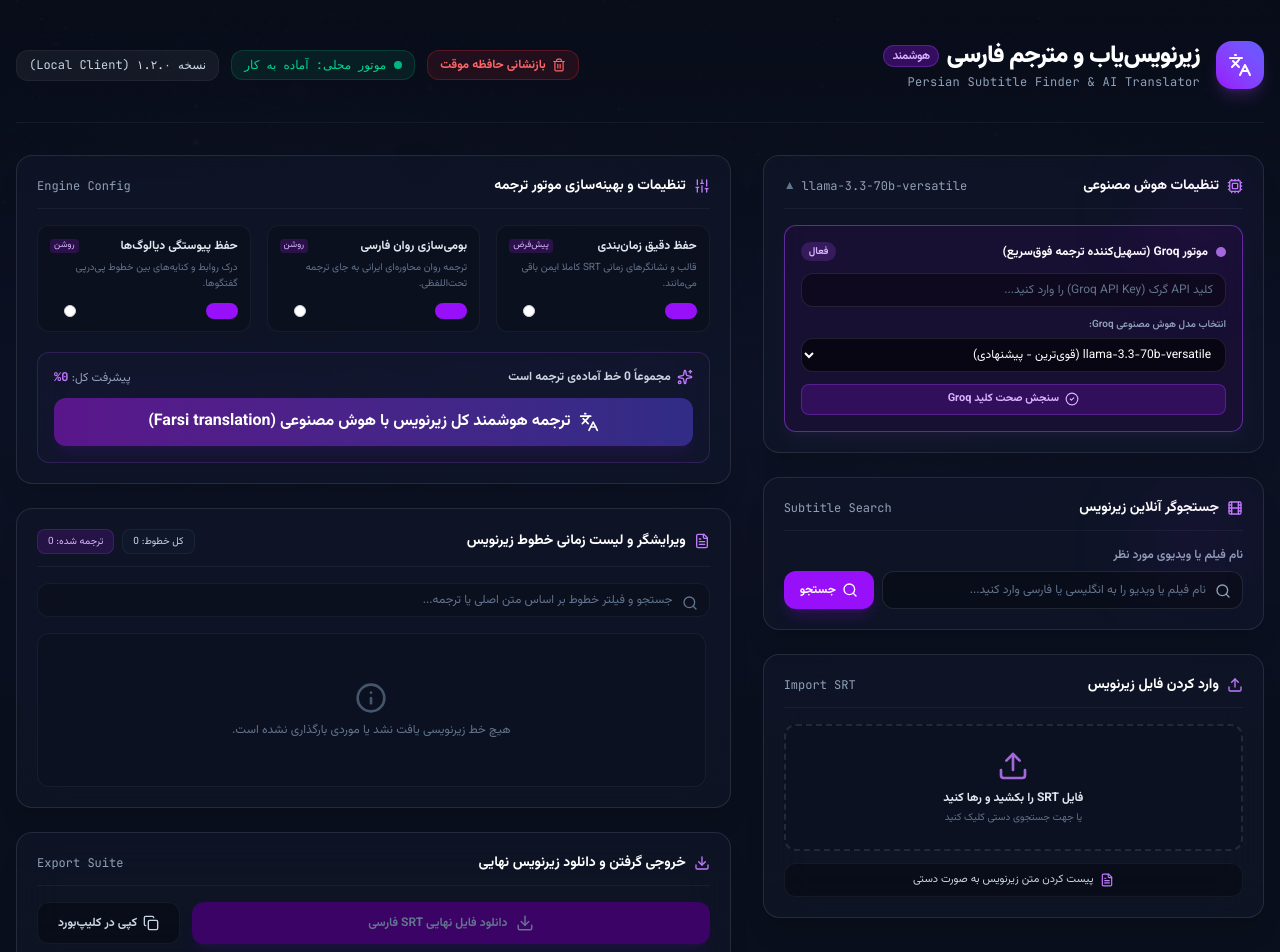
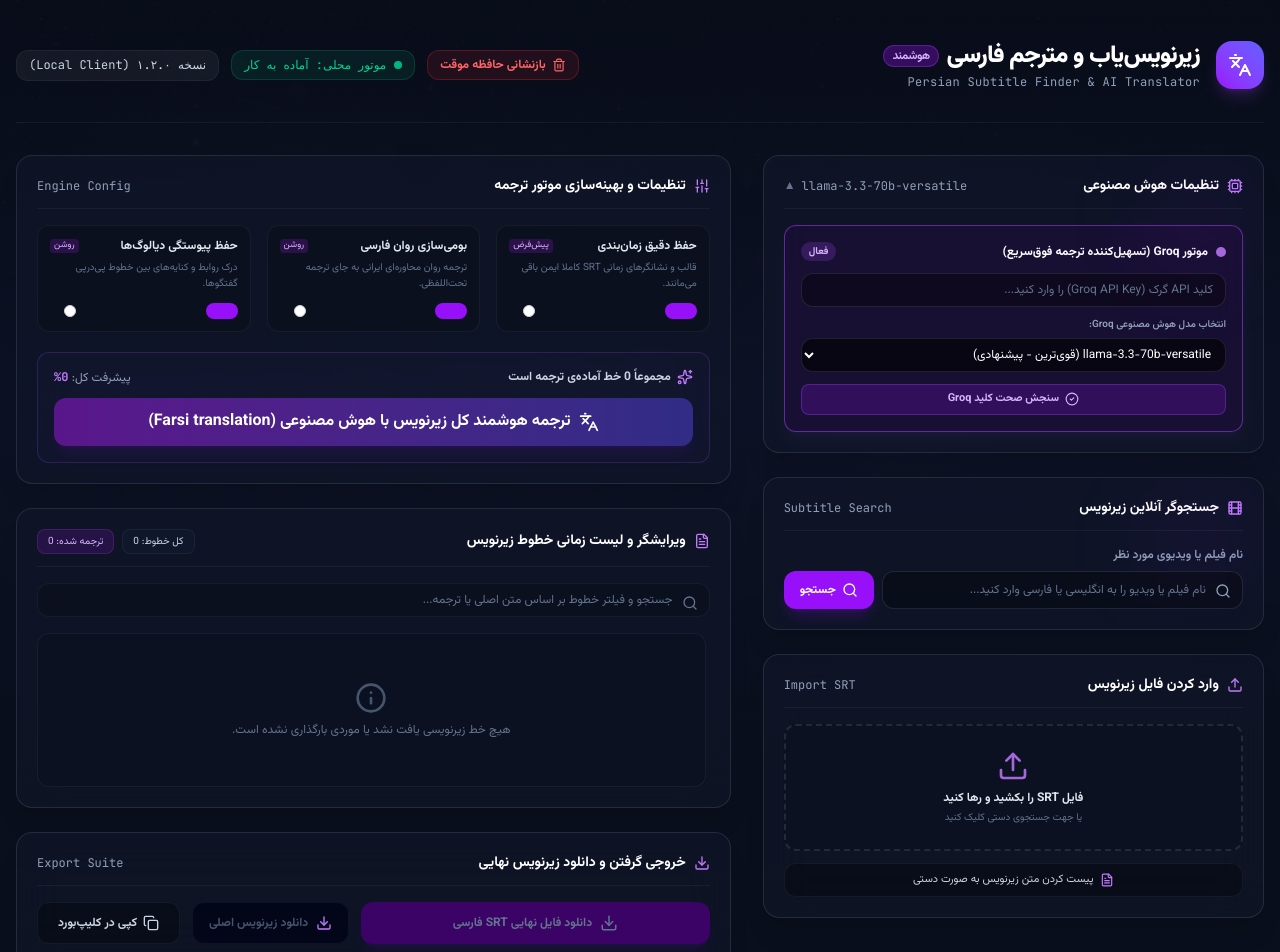
Before and after one commit to sakhrearasp-hash/Persian-Subtitle-finder-translate, a React (Vite) app: page / in a window 1280 px wide. Shown: the top 952 px of the page. Built offline with nearby package versions, Linux system fonts and the light colour scheme.

Commit message:
feat: optimize batch translation and add original SRT download
- Increase batch size to 35 for better translation context
- Add functionality to download the original subtitle file
- Update branding and documentation to reflect Groq-exclusive engine

```diff
--- a/server.ts
+++ b/server.ts
@@ -80,7 +80,7 @@ app.post("/api/search-subtitles", async (req, res) => {
     const apiKey = getGroqApiKey(customKey);
     const selectedModel = model || "llama-3.3-70b-versatile";
 
-    const prompt = `Generate 8 consecutive, iconic dialogue lines from the movie or video named "${movieName}".
+    const prompt = `Generate 35 consecutive, iconic dialogue lines from the movie or video named "${movieName}".
     Return them as a JSON object with a "lines" key containing an array of subtitle objects in the original language of the film.
     Each object inside the "lines" array must strictly have:
     - id (number, starting from 1)
@@ -137,8 +137,8 @@ app.post("/api/search-subtitles", async (req, res) => {
           fileName: `${movieName.replace(/[\s\W]+/g, ".")}.2024.HDRip.Alternative.srt`,
           language: "فرانسوی/دیگر (دوبله/اصلی)",
           languageCode: "fr",
-          linesCount: Math.min(5, parsedLines.length),
-          lines: parsedLines.slice(0, 5).map((l: any, idx: number) => ({
+          linesCount: Math.min(20, parsedLines.length),
+          lines: parsedLines.slice(0, 20).map((l: any, idx: number) => ({
             ...l,
             id: idx + 1,
             text: l.text + " (alt version)"
--- a/src/App.tsx
+++ b/src/App.tsx
@@ -269,7 +269,7 @@ export default function App() {
     setError(null);
     setSuccess(null);
 
-    const batchSize = 10; // Batch translation to prevent rate limits and maintain context
+    const batchSize = 35; // Batch translation size optimized for faster and more unified context translations
     const totalLines = subtitles.length;
     let updatedSubtitles = [...subtitles];
 
@@ -342,6 +342,25 @@ export default function App() {
       setSuccess("فایل زیرنویس فارسی (SRT) با موفقیت دانلود شد.");
     } catch (err) {
       setError("خطا در ایجاد و دانلود فایل زیرنویس.");
+    }
+  };
+
+  // Export original language SRT
+  const handleDownloadOriginalSRT = () => {
+    try {
+      const srtString = stringifySRT(subtitles, false);
+      const blob = new Blob([srtString], { type: "text/plain;charset=utf-8" });
+      const url = URL.createObjectURL(blob);
+      const link = document.createElement("a");
+      link.href = url;
+      link.download = `Original_${movieName ? movieName.replace(/\s+/g, "_") : "Subtitle"}.srt`;
+      document.body.appendChild(link);
+      link.click();
+      document.body.removeChild(link);
+      URL.revokeObjectURL(url);
+      setSuccess("فایل زیرنویس اصلی (SRT) با موفقیت دانلود شد.");
+    } catch (err) {
+      setError("خطا در ایجاد و دانلود فایل زیرنویس اصلی.");
     }
   };
 
@@ -976,6 +995,16 @@ export default function App() {
 
                 <button
                   type="button"
+                  onClick={handleDownloadOriginalSRT}
+                  disabled={subtitles.length === 0}
+                  className="bg-slate-800 hover:bg-slate-700 disabled:bg-slate-950 disabled:text-slate-600 border border-white/5 text-slate-200 font-bold py-3 px-4 rounded-xl flex items-center justify-center gap-2 transition-all active:scale-95 cursor-pointer text-xs"
+                >
+                  <Download className="w-4 h-4 text-purple-400" />
+                  <span>دانلود زیرنویس اصلی</span>
+                </button>
+
+                <button
+                  type="button"
                   onClick={handleCopyToClipboard}
                   disabled={subtitles.length === 0}
                   className="bg-black/30 hover:bg-black/50 border border-white/5 text-slate-300 text-xs font-bold py-3 px-5 rounded-xl flex items-center justify-center gap-1.5 transition-all cursor-pointer active:scale-95"
```
Also changed, not shown: 1 other file (tests, documents, lock files or other folders).
